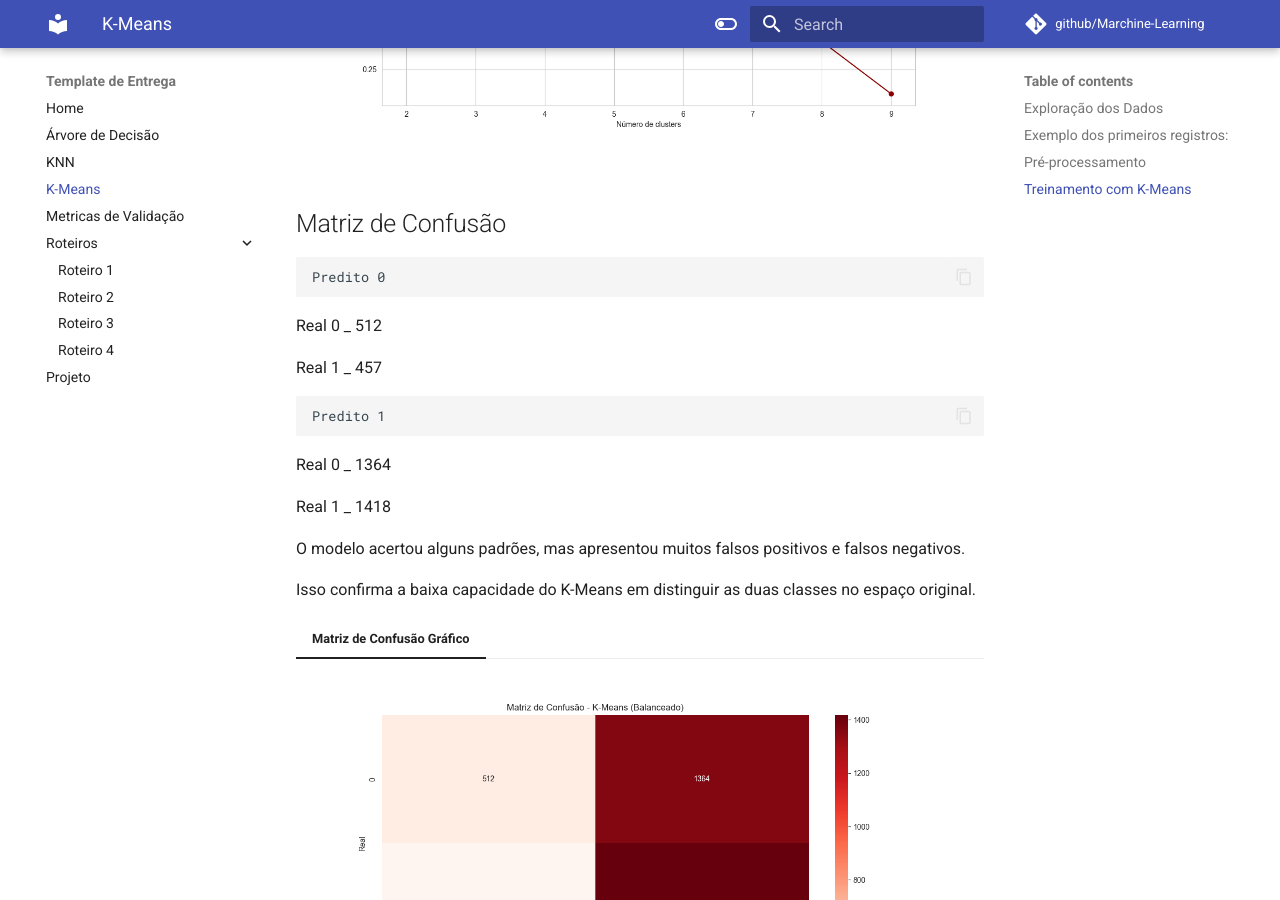
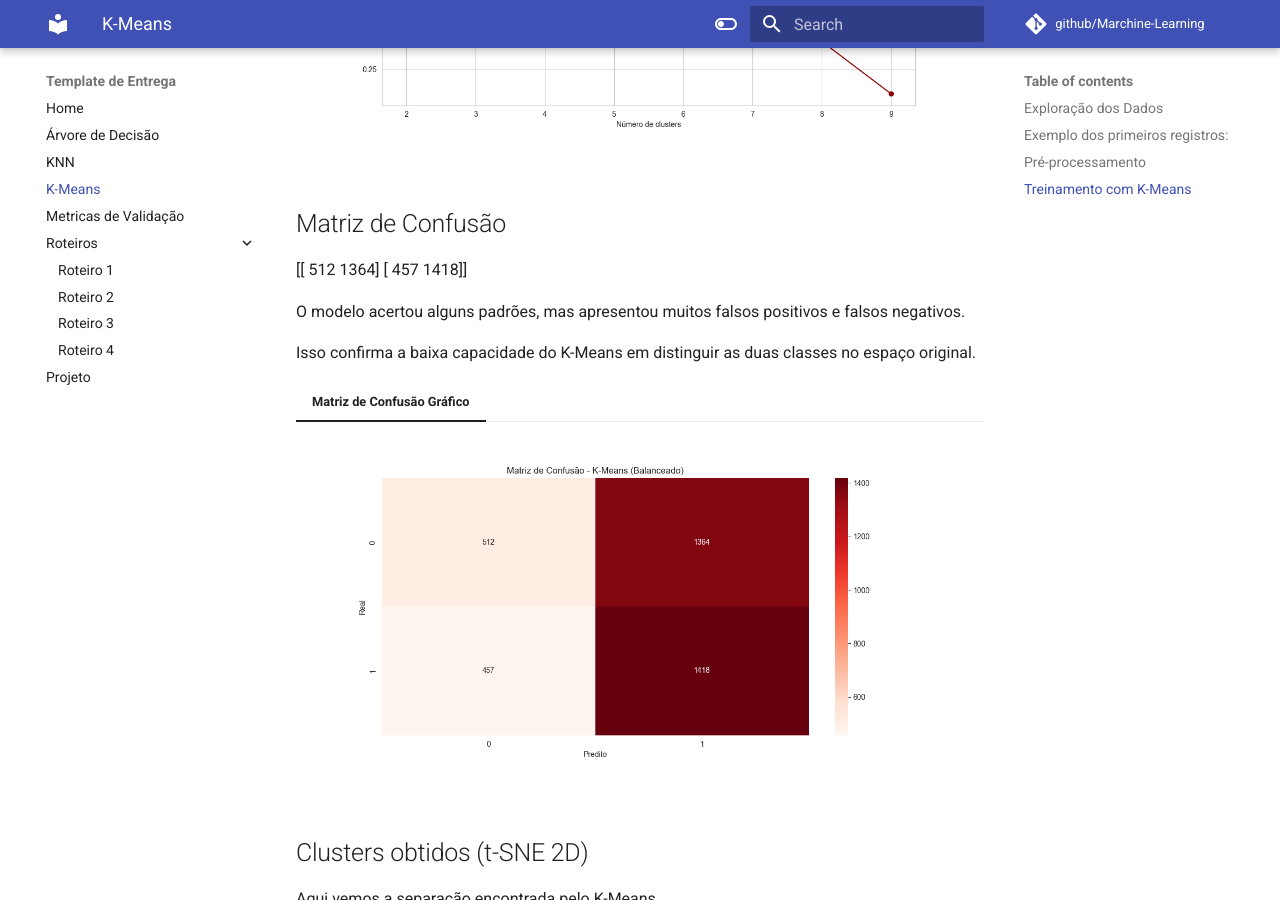
Before and after one commit to bonfim1/Marchine-Learning, an MkDocs documentation site: the page built from docs/kmeans/main.md, in a window 1280 px wide and 900 px high, scrolled down 2242 px. Built offline with MkDocs 1.6.1 and Material for MkDocs 9.7.7, drawn with Linux system fonts in a browser that asks for light colours; comment, search, counter and statistics services are not loaded.

Commit message:
Update main.md

```diff
--- a/docs/kmeans/main.md
+++ b/docs/kmeans/main.md
@@ -62,17 +62,8 @@ A partir de 3 clusters, o desempenho piora, indicando que mais agrupamentos não
 
 
 ## Matriz de Confusão
-
-    Predito 0
-
-Real 0	_ 512
-
-Real 1	_ 457
-
-    Predito 1
-Real 0	_ 1364
-
-Real 1	_ 1418
+ [[ 512 1364]
+ [ 457 1418]]
 
 O modelo acertou alguns padrões, mas apresentou muitos falsos positivos e falsos negativos.
 
```
